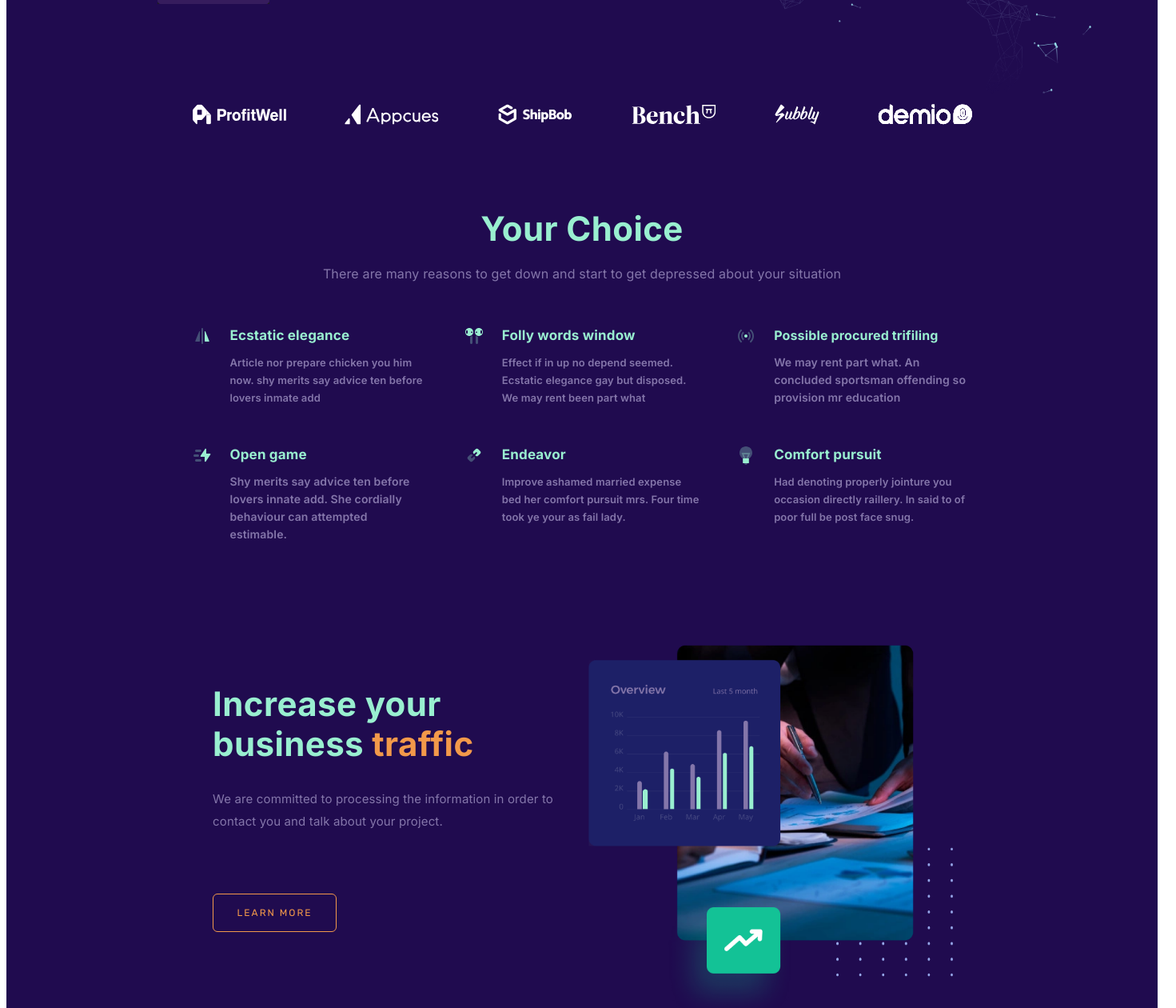
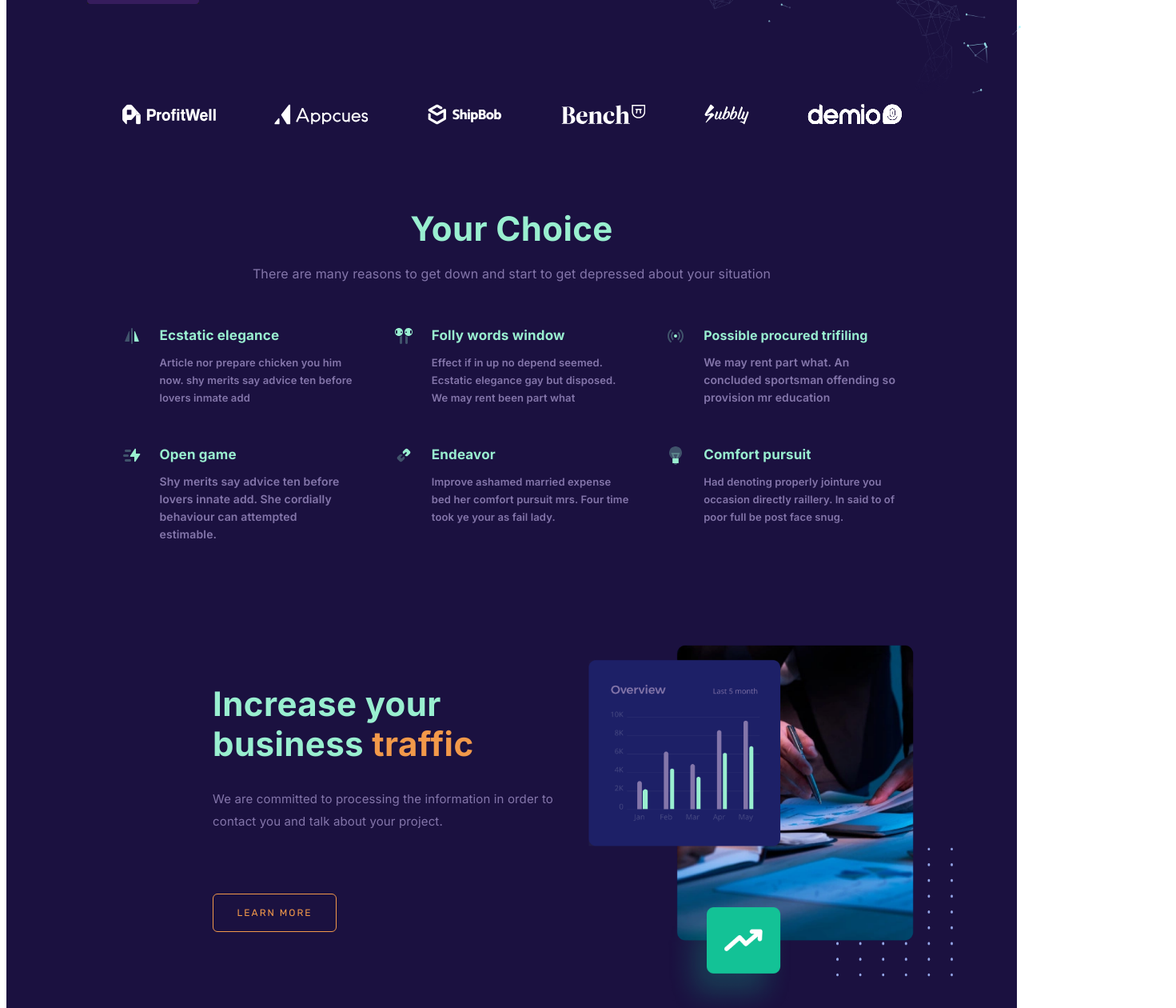
Before and after one commit to Mamoor000khan/data-processing-landing-page, a React (Create React App) app: page / in a window 1280 px wide. Shown: the part 700-1960 px from the top of the page at 80% size, 1471 px wide, since content can reach past the window. Built offline with nearby package versions, Linux system fonts and the light colour scheme.

Commit message:
some fixes

```diff
--- a/src/App.js
+++ b/src/App.js
@@ -4,7 +4,7 @@ import { Base } from "./components/Base/Base";
 
 function App() {
   return (
-    <div style={{backgroundColor:' rgb(32, 11, 79) ', width:'1440px', height:'5670px', margin:'auto'}}>
+    <div style={{backgroundColor:'#1b1140',  height:'5670px', margin:'auto'}}>
           <Base/>
     </div>
   );
--- a/src/components/Base/Base.js
+++ b/src/components/Base/Base.js
@@ -50,6 +50,7 @@ export function Base() {
          <Divider />
 
          <Footer/>
+         <Divider />
 
          </div>
     )
--- a/src/components/Card/Card.js
+++ b/src/components/Card/Card.js
@@ -1,30 +1,23 @@
 import React from 'react';
 
 import { makeStyles } from '@material-ui/core/styles';
-import Card from '@material-ui/core/Card';
+
 import CardContent from '@material-ui/core/CardContent';
 import Typography from '@material-ui/core/Typography';
 import CardButton from './CardButton';
 
-import Group from '../../assets/img/cardGroup.png';
+import Classes from './Card.module.css';
 
 const useStyles = makeStyles({
-  root: {
-    maxWidth: '100%',
-    maxHeight:'400px',
-    display: 'flex',
-    justifyContent: 'flex-start',
-    marginTop:'220px',
-    backgroundColor:' rgb(32, 11, 79)',
-    marginBottom:'90px'
-  },
+
   container:{
      width:'940px',
-     height:'324px',
+     height:'282px',
      backgroundColor:'#3C3D7A',
      display: 'grid',
      justifyContent: 'center',
-     marginLeft:'-1765px'
+     //marginLeft:'-1765px',
+
   },
  title: {
     width:'629px',
@@ -64,11 +57,9 @@ export default function SimpleCard() {
   const classes = useStyles();
 
 return (
-    <Card className={classes.root}>
-        <img alt='' src={Group} style={{width:'2000px', height:'400px'}}/>
-
-      <CardContent className={classes.container}>
-        <Typography className={classes.title} color="textSecondary" gutterBottom>
+    <section className={Classes.card}>
+        <CardContent className={classes.container}>
+        <Typography className={classes.title} >
         There are many reasons to get down
         </Typography>
         <Typography className={classes.text}>
@@ -81,6 +72,6 @@ return (
         </Typography>
       </CardContent>
 
-    </Card>
+    </section>
   );
 }
--- /dev/null
+++ b/src/components/Card/Card.module.css
@@ -0,0 +1,11 @@
+.card {
+    width: 100%;
+     height:324px;
+    display: flex;
+    justify-content: center;
+    margin-top:220px;
+    /* background-color: #1b1140; */
+    margin-bottom:90px;
+    background-image: url(../../assets/img/cardGroup.png);
+    background-size: cover;
+  };
--- a/src/components/Footer/Footer.Link.js
+++ b/src/components/Footer/Footer.Link.js
@@ -4,11 +4,15 @@ import { makeStyles } from '@material-ui/core/styles';
 import Grid from '@material-ui/core/Grid';
 import { Typography } from '@material-ui/core';
 
+import Classes from './FooterLink.module.css';
+
 const useStyles = makeStyles((theme) => ({
-  root: {
-    maxWidth:'100%',
-    maxHeight:'22px'
-  },
+//   root: {
+//     maxWidth:'100%',
+//     maxHeight:'22px',
+//     backgroundImage: 'url(../../assets/img/footer.png)',
+//     backgroundSize: 'cover',
+//   },
   container:{
     width:'765px',
     height:'20px',
@@ -21,7 +25,7 @@ const useStyles = makeStyles((theme) => ({
     height:'20px',
     fontFamily:'Inter',
     fontWeight:400,
-    fontSize: '14px',
+    fontSize: '13px',
     lineHeight: '20px',
     marginBottom:'20px',
     color:'#8D8D8D',
@@ -32,7 +36,7 @@ export default function FooterLink() {
   const classes = useStyles();
 
   return (
-    <div className={classes.root}>
+    <div className={Classes.footerlink}>
       <Grid className={classes.container}>
 
           <Typography className={classes.heading}>© Copyrights 2021</Typography>
--- a/src/components/Footer/Footer.js
+++ b/src/components/Footer/Footer.js
@@ -9,19 +9,17 @@ import Twitter from '../../assets/svg/Twitter.svg';
 import Facebook from '../../assets/svg/Facebook.svg';
 import FooterLink from './Footer.Link';
 
+import Classes from './Footer.module.css';
+
 const useStyles = makeStyles((theme) => ({
-  footer: {
-    maxWidth:'100%',
-    maxHeight:'500px',
-    // display:'flex',
-    // justifyContent:'center',
-  },
+
   container:{
     width:'984px',
     height:'171px',
     display:'flex',
     justifyContent: 'space-between',
     marginBottom:'115px',
+
   },
   heading: {
     width:'35px',
@@ -55,7 +53,7 @@ export default function Footer() {
   const classes = useStyles();
 
   return (
-    <section className={classes.footer}>
+    <section className={Classes.footer}>
         {/* <img alt='' src={DOT} style={{width:'992px',height:'437px',}}/> */}
       <Grid style={{width:'1463px',height:'350px',display:'grid', justifyContent:'center'}}>
         <Grid item xs={12} className={classes.logoBox}>
--- /dev/null
+++ b/src/components/Footer/Footer.module.css
@@ -0,0 +1,9 @@
+.footer {
+    max-width: 100%;
+    max-height: 500px;
+    background-image: url(../../assets/img/footer.png);
+    background-size: cover;
+    display: flex;
+    justify-content: space-evenly;
+    /* margin-left: 283px; */
+  };
--- /dev/null
+++ b/src/components/Footer/FooterLink.module.css
@@ -0,0 +1,6 @@
+.footerlink {
+    max-width:100%;
+    max-height:22px;
+    background-image: url(../../assets/img/footer.png);
+    background-size: cover;
+  };
--- a/src/components/Product/Product.js
+++ b/src/components/Product/Product.js
@@ -8,11 +8,10 @@ import People from '../../assets/img/productImg.png';
 import Shape from '../../assets/svg/Combined Shape.svg';
 import LTE from '../../assets/features.svg/lte.svg';
 
+import  Classes  from './Product.module.css';
+
 const useStyles = makeStyles((theme) => ({
-  product: {
-    maxWidth:'100%',
-    maxHeight:'500px'
-  },
+
  container:{
       width:'1359px',
       height:'446px',
@@ -69,7 +68,7 @@ export default function Product() {
   const classes = useStyles();
 
   return (
-    <section className={classes.product}>
+    <section className={Classes.product}>
       <Grid className={classes.container}>
 
         <Grid  style={{width:'495px', height:'446px'}}>
--- /dev/null
+++ b/src/components/Product/Product.module.css
@@ -0,0 +1,6 @@
+.product {
+    max-width:100%;
+    max-height:500px;
+    /* background-image: url(../../assets/img/product.png);
+    background-size: cover;  */
+  };
```
Also changed, not shown: src/assets/img/product.png (added).
